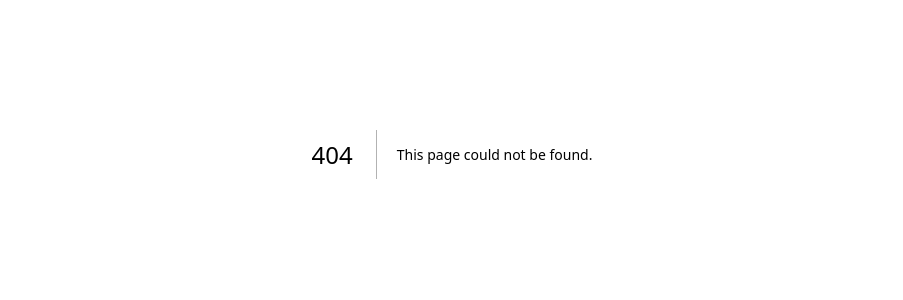
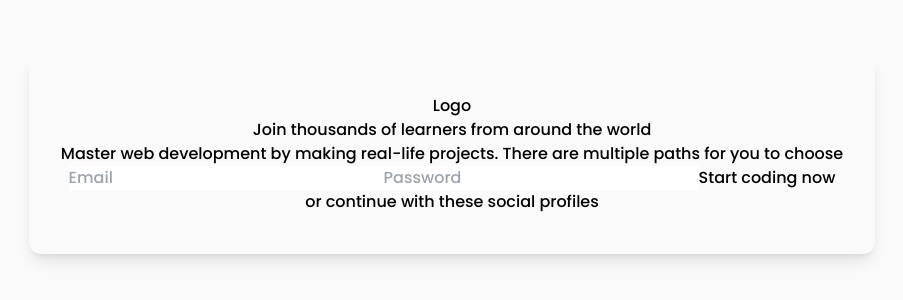
Before and after one commit to lemreyes/photo_app, a Next.js app: page /Authentication in a window 1280 px wide. Before the commit this address had no page. Shown: the part 246-546 px from the top of the page, without its empty margins (188-1091 px from the left). Built offline with nearby package versions, Linux system fonts and the light colour scheme.

Commit message:
Signup form HTML structure

```diff
--- /dev/null
+++ b/src/app/Authentication/page.tsx
@@ -0,0 +1,22 @@
+import React from "react";
+
+export default function Authentication() {
+  return (
+    <div className="flex flex-col items-center justify-center w-screen h-screen">
+      <div className="flex flex-col items-center justify-center shadow-lg rounded-xl px-8 py-10">
+        <h1>Logo</h1>
+        <p>Join thousands of learners from around the world </p>
+        <p>
+          Master web development by making real-life projects. There are
+          multiple paths for you to choose
+        </p>
+        <form method="POST">
+          <input type="text" placeholder="Email"></input>
+          <input type="password" placeholder="Password"></input>
+          <button>Start coding now</button>
+        </form>
+        <p>or continue with these social profiles</p>
+      </div>
+    </div>
+  );
+}
```
